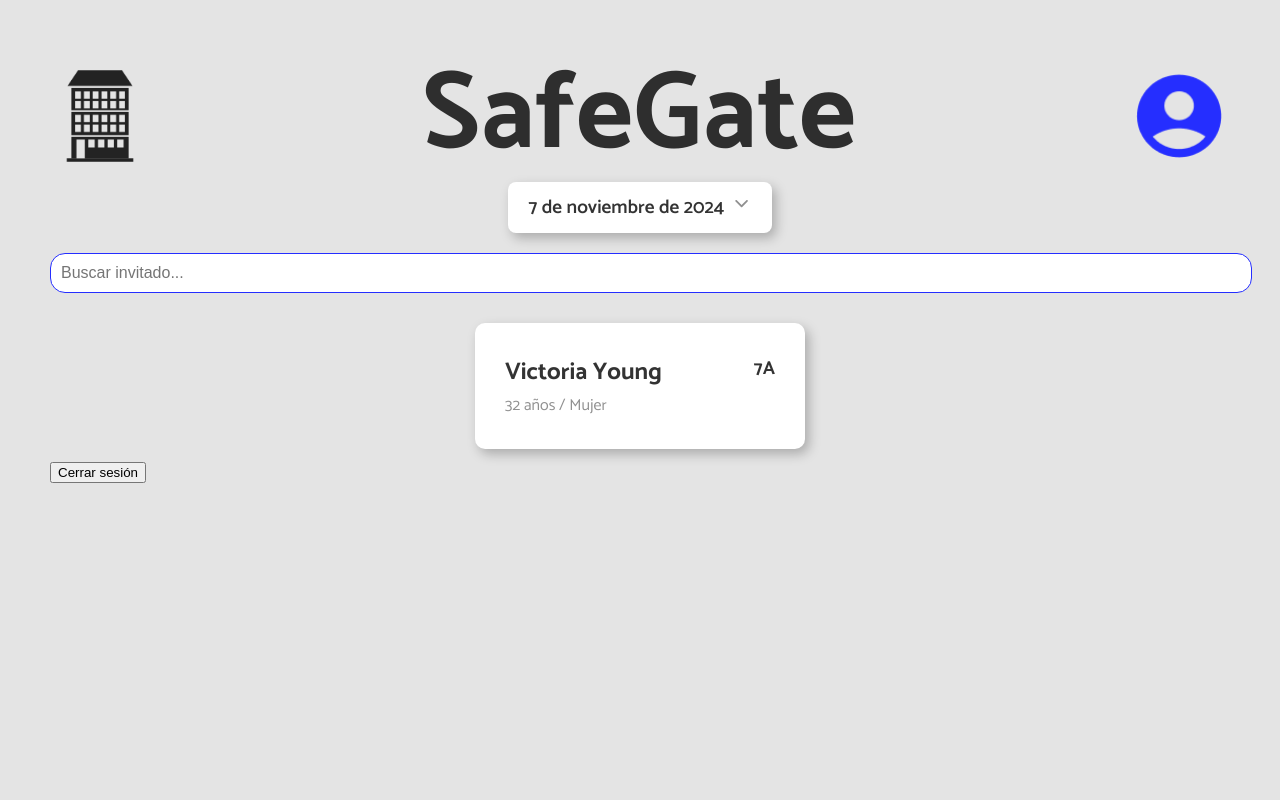
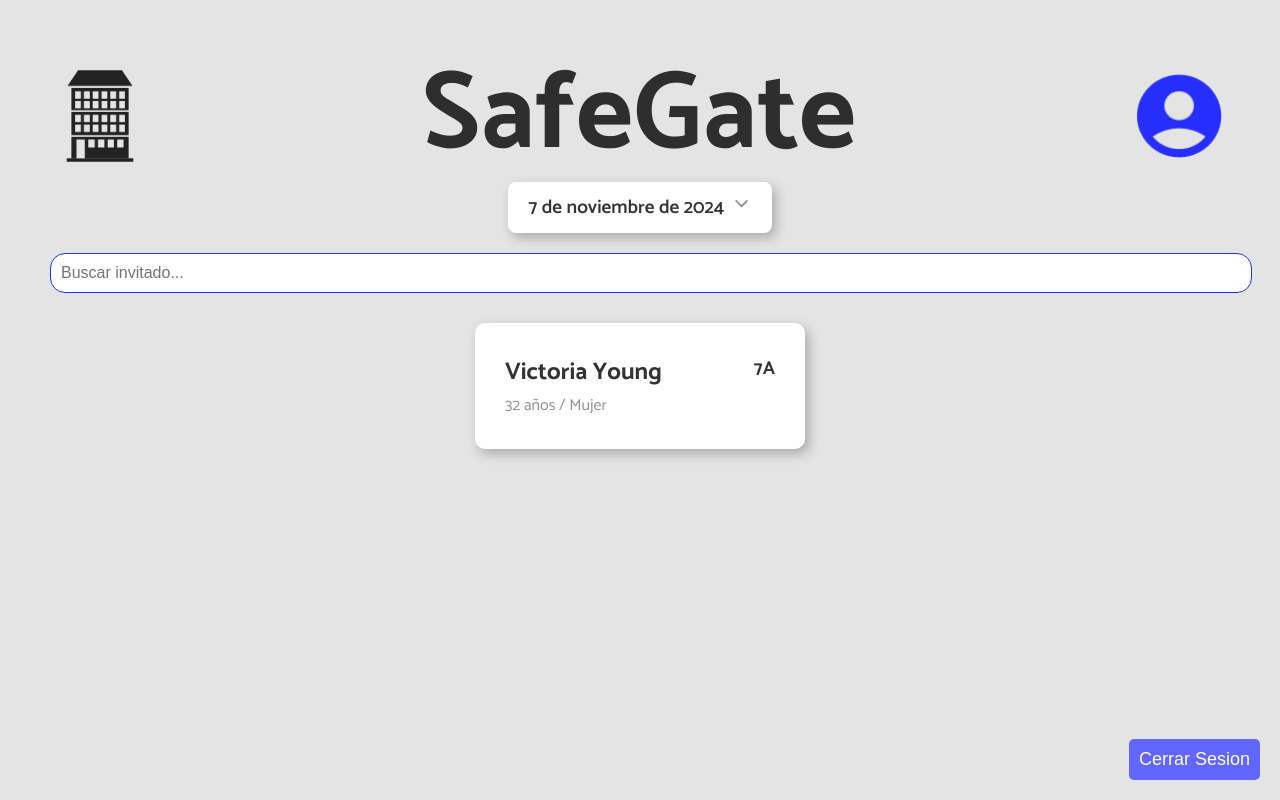
Before and after one commit to AGuardiola20/safegate-project-react, a React (Vite) app: page /admin in a window 1280 px wide. Built offline with nearby package versions, Linux system fonts and the light colour scheme; sample sign-in values are in the browser's storage.

Commit message:
add: Logout btn

```diff
--- /dev/null
+++ b/src/components/Logout/Logout.module.css
@@ -0,0 +1,5 @@
+.logoutContainer {
+  position: absolute;
+  bottom: 20px;
+  right: 20px;
+}
--- /dev/null
+++ b/src/components/Logout/Logout.tsx
@@ -0,0 +1,13 @@
+import { useAuth } from "../../hooks/useAuth";
+import { Btn } from "../Btn/Btn";
+import styles from "./Logout.module.css";
+
+export const Logout = () => {
+  const { logout } = useAuth();
+
+  return (
+    <div className={styles.logoutContainer}>
+      <Btn text="Cerrar Sesion" isPrimary={false} onClick={logout} />
+    </div>
+  );
+};
--- a/src/screens/AdminScreen/AdminScreen.tsx
+++ b/src/screens/AdminScreen/AdminScreen.tsx
@@ -8,6 +8,7 @@ import styles from "./AdminScreen.module.css";
 import { IoIosArrowDown } from "react-icons/io";
 import Calendar from "react-calendar";
 import "react-calendar/dist/Calendar.css";
+import { Logout } from "../../components/Logout/Logout";
 
 // TODO: Cambiar esto por data funcional
 const GUEST: Guest[] = [
@@ -553,7 +554,7 @@ const GUEST: Guest[] = [
 ];
 
 export const AdminScreen = () => {
-  const { logout, isAuthenticated } = useAuth();
+  const { isAuthenticated } = useAuth();
   const [guests, setGuests] = useState<Guest[]>([]);
   const [searchQuery, setSearchQuery] = useState("");
   const [showCalendar, setShowCalendar] = useState(false);
@@ -678,7 +679,7 @@ export const AdminScreen = () => {
         )}
       </div>
 
-      <button onClick={logout}>Cerrar sesión</button>
+      <Logout />
     </div>
   );
 };
--- a/src/screens/UserScreen/UserScreen.module.css
+++ b/src/screens/UserScreen/UserScreen.module.css
@@ -10,15 +10,8 @@
   align-items: center;
   position: relative;
 }
-
 .userFormContainer {
   display: flex;
   justify-content: center;
   align-items: center;
 }
-
-.logoutContainer {
-  position: absolute;
-  bottom: 20px;
-  right: 20px;
-}
--- a/src/screens/UserScreen/UserScreen.tsx
+++ b/src/screens/UserScreen/UserScreen.tsx
@@ -1,19 +1,14 @@
-import { Btn } from "../../components/Btn/Btn";
+import { Logout } from "../../components/Logout/Logout";
 import UserForm from "../../components/UserForm/UserForm";
-import { useAuth } from "../../hooks/useAuth";
 import styles from "./UserScreen.module.css";
 
 export const UserScreen = () => {
-  const { logout, isAuthenticated } = useAuth();
-
   return (
     <div className={styles.container}>
       <div className={styles.userFormContainer}>
         <UserForm />
       </div>
-      <div className={styles.logoutContainer}>
-        <Btn text="Cerrar Sesion" isPrimary={false} onClick={logout} />
-      </div>
+      <Logout />
     </div>
   );
 };
```
